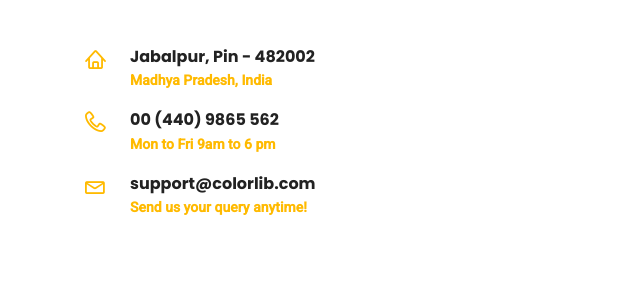
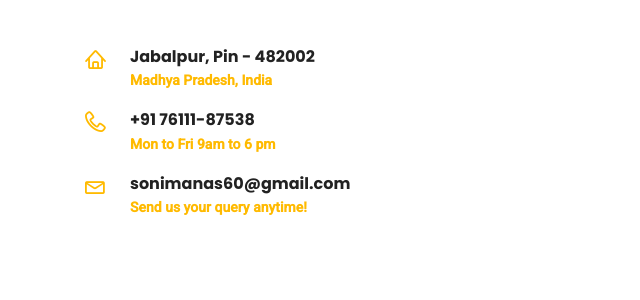
Before and after one commit to Piyush289kumar/bca6sem_shoes_store, a PHP site: page /shoes_store/contact.php in a window 1280 px wide. Shown: the part 1051-1351 px from the top of the page, without its empty margins (0-640 px from the left). Run offline with PHP 8.4, Linux system fonts and the light colour scheme; some libraries are stand-ins or nearby versions.

Commit message:
Update contact.php

```diff
--- a/contact.php
+++ b/contact.php
@@ -32,12 +32,12 @@
 					</div>
 					<div class="info_item">
 						<i class="lnr lnr-phone-handset"></i>
-						<h6><a href="#">00 (440) 9865 562</a></h6>
+						<h6><a>+91 76111-87538</a></h6>
 						<p>Mon to Fri 9am to 6 pm</p>
 					</div>
 					<div class="info_item">
 						<i class="lnr lnr-envelope"></i>
-						<h6><a href="#">support@colorlib.com</a></h6>
+						<h6><a>sonimanas60@gmail.com</a></h6>
 						<p>Send us your query anytime!</p>
 					</div>
 				</div>
```
